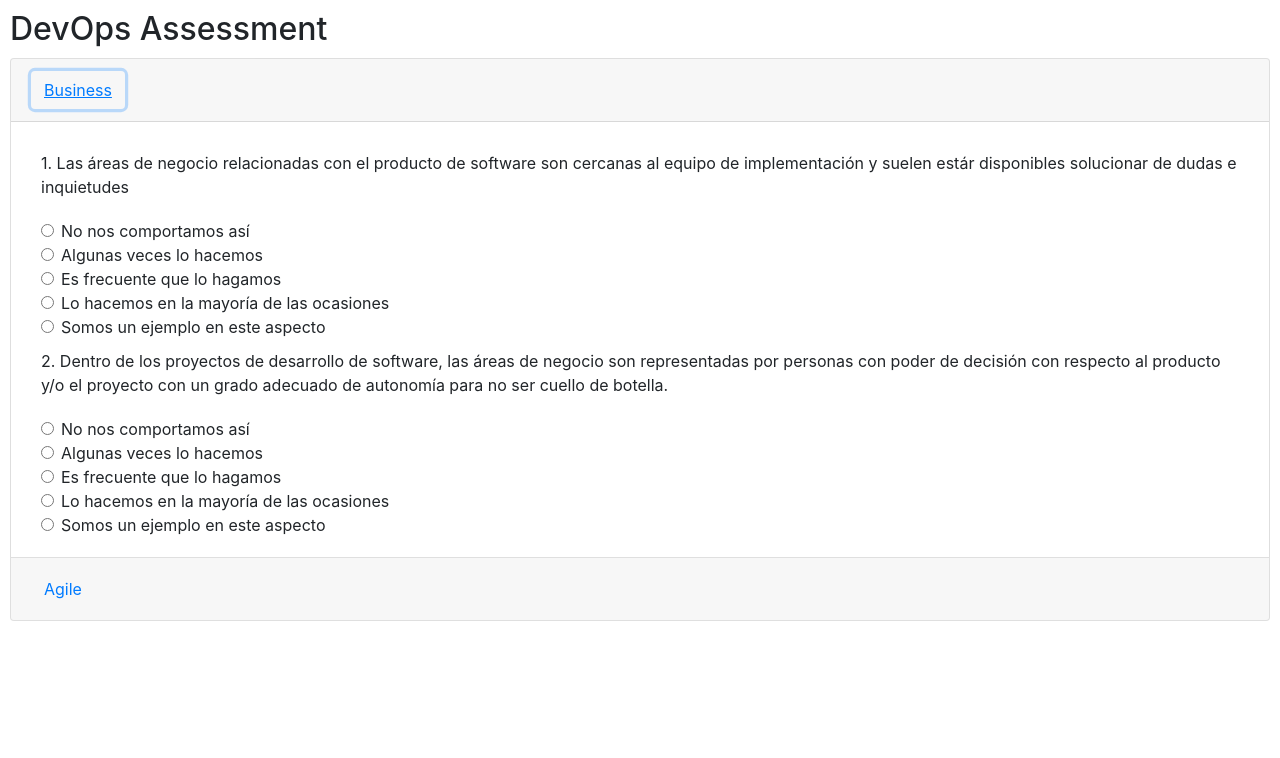
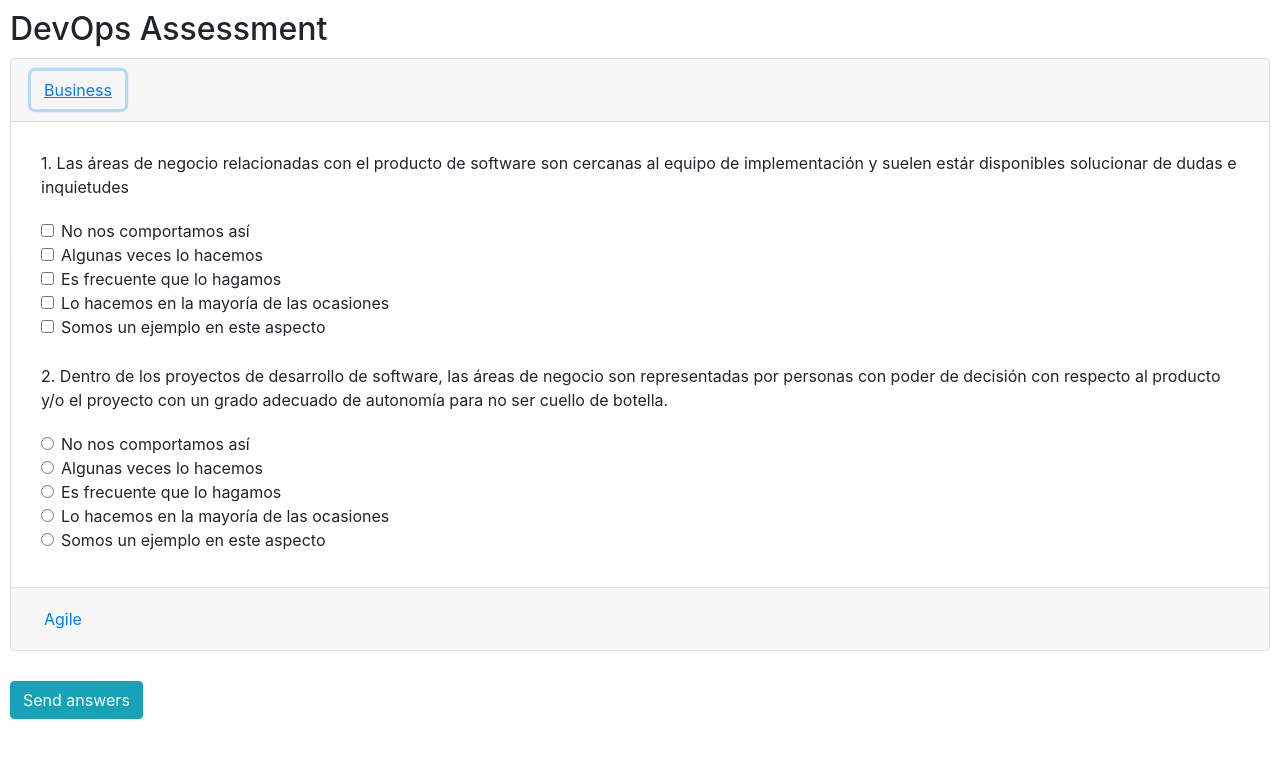
Before and after one commit to rauldevilla/tech-rx-devops, a React (Create React App) app: page /survey/1 in a window 1280 px wide. Both pictures are taken after a click on the button "Business". Shown: the top 758 px of the page. Built offline with nearby package versions, Linux system fonts and the light colour scheme.

Commit message:
Implements Question and Answer components

```diff
--- a/src/components/Survey.js
+++ b/src/components/Survey.js
@@ -39,25 +39,16 @@ class Survey extends Component {
         return this.state.survey.survey !== undefined && this.state.survey.survey.length > 0;
     }
 
-    formatSurveyAnswers = (optAnswersArray) => {
-        var groupName = "g_a_" + (this.groupId++);
-        return (
-            <div style={{marginLeft: "10px"}}>
-            {optAnswersArray.map((a, key) => {
-                    return (<Form.Check key={key} name={groupName} type="radio" label={a.text} value={a.value}/>);
-                })}
-            </div>
-        )
+    surveyQuestionAnswerOnChangeHandler = (event) => {
+
     }
 
-    formatSurveyQuestion = (question, key) => {
+    formatSurveyQuestion = (question, bottomBorder, key) => {
         return (
-            <section key={key} >
-                <div style={{marginBottom: "10px", padding: "10px"}}>
-                    {(key + 1)  + ". " + question.text}
-                </div>
-                {this.formatSurveyAnswers(question.options)}
-            </section>);
+            <div key={key}>
+                <Question data={question} order={key + 1} borderBottom={bottomBorder} />
+            </div>
+        );
     }
 
     showSurveyQuestions = () => {
@@ -77,7 +68,7 @@ class Survey extends Component {
                                 <Accordion.Collapse eventKey={key + 1}>
                                     <Card.Body>
                                         {section.questions.map((question, k2) => {
-                                            return this.formatSurveyQuestion(question, k2);
+                                            return this.formatSurveyQuestion(question, (k2 + 1 !== section.questions.length), k2);
                                         })}
                                     </Card.Body>
                                 </Accordion.Collapse>
@@ -102,6 +93,9 @@ class Survey extends Component {
                     <div style={{margin: "10px"}}>
                         <h2>{this.state.survey.name}</h2>
                         {this.showSurveyQuestions()}
+                        <div style={{marginTop: "30px"}}>
+                            <Button type="submit" variant="info">Send answers</Button>
+                        </div>
                     </div>
                 )
             }
@@ -113,4 +107,67 @@ class Survey extends Component {
     }
 }
 
+class Question extends Component {
+
+    constructor(props) {
+        super(props);
+        this.state = {
+            selectedAnswers: []
+        }
+    }
+
+    answerChangeHandler = (event, data) => {
+        var answer = event.currentTarget;
+
+        if (this.props.data.type === 'checkbox') {
+            var newSelection = null;
+            if (answer.checked) {
+                newSelection = this.state.selectedAnswers.slice();
+                newSelection.push(data);
+            } else {
+                newSelection = this.state.selectedAnswers.filter((e, index, arr) => e.value !== data.value);
+            }
+            this.setState({selectedAnswers: newSelection});
+
+        } else {
+            this.setState({selectedAnswers: [data]});
+        }
+    }
+
+    showAnwers = () => {
+        const answerDivStyle = {marginLeft: "10px", paddingBottom: "15px"};
+        var groupName = this.props.data.id;
+        return (
+            <div style={answerDivStyle}>
+            {this.props.data.options.map((a, key) => {
+                return (<Answer key={key} group={groupName} data={a} type={this.props.data.type} onChange={this.answerChangeHandler}/>);
+            })}
+            </div>
+        )
+    }
+
+    render() {
+        const sectionStyle = {borderBottom: (this.props.bottomBorder ? "1px solid #ddd" : "")};
+        const textStyle = {marginBottom: "10px", padding: "10px"};
+        return (
+            <section key={this.props.key} style={sectionStyle}>
+                <div style={textStyle}>
+                    {this.props.order  + ". " + this.props.data.text}
+                </div>
+                {this.showAnwers()}
+            </section>
+        );
+    }
+
+}
+
+class Answer extends Component {
+
+    render() {
+        return (
+            <Form.Check name={this.props.group} type={this.props.type} label={this.props.data.text} value={this.props.data.value} onChange={(event) => this.props.onChange(event, this.props.data)}/>
+        );
+    }
+}
+
 export default Survey;
--- a/src/functions/Constants.js
+++ b/src/functions/Constants.js
@@ -27,7 +27,7 @@ export const SURVEY =
                 {
                     "id": "001",
                     "text": "Las áreas de negocio relacionadas con el producto de software son cercanas al equipo de implementación y suelen estár disponibles solucionar de dudas e inquietudes",
-                    "type": "single",
+                    "type": "checkbox",
                     "options": [
                         {
                             "value": 1,
@@ -54,7 +54,7 @@ export const SURVEY =
                 {
                     "id": "002",
                     "text": "Dentro de los proyectos de desarrollo de software, las áreas de negocio son representadas por personas con poder de decisión con respecto al producto y/o el proyecto con un grado adecuado de autonomía para no ser cuello de botella.",
-                    "type": "single",
+                    "type": "radio",
                     "options": [
                         {
                             "value": 1,
@@ -85,7 +85,7 @@ export const SURVEY =
                 {
                     "id": "003",
                     "text": "Cuando es necesario tomar decisiones que implican la colaboración entre diferentes áreas de la organización, dichas decisiones se toman en corto tiempo privilegiando los objetivos de la organización sobre las particularidades de cada área (Objetivos, Indicadores, Pocisiones de poder, otros)",
-                    "type": "single",
+                    "type": "checkbox",
                     "options": [
                         {
                             "value": 1,
@@ -112,7 +112,7 @@ export const SURVEY =
                 {
                     "id": "004",
                     "text": "El estado de avance de los proyectos de tecnología se mide considerando principalmente la cantidad de resultados que han sido generados y que entregan valor para su público objetivo.  Es decir, el porcentaje de avance no se basa en diagramas de gant sino en los entregables que ya están generando valor.",
-                    "answer": "single",
+                    "type": "radio",
                     "options": [
                         {
                             "value": 1,
```
